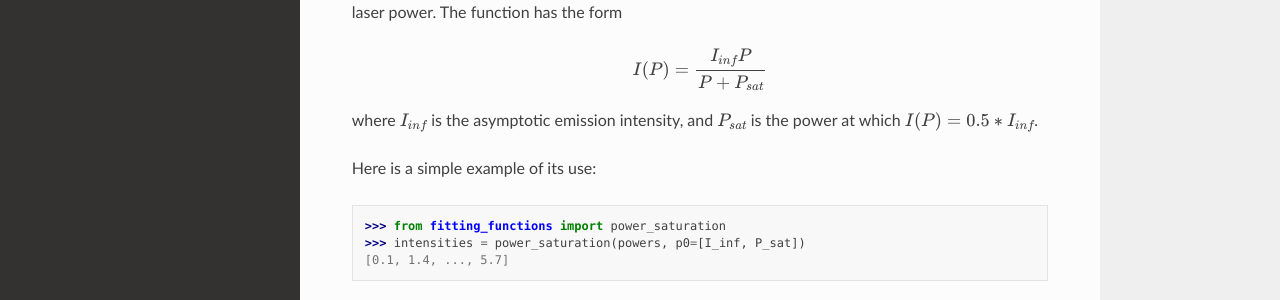
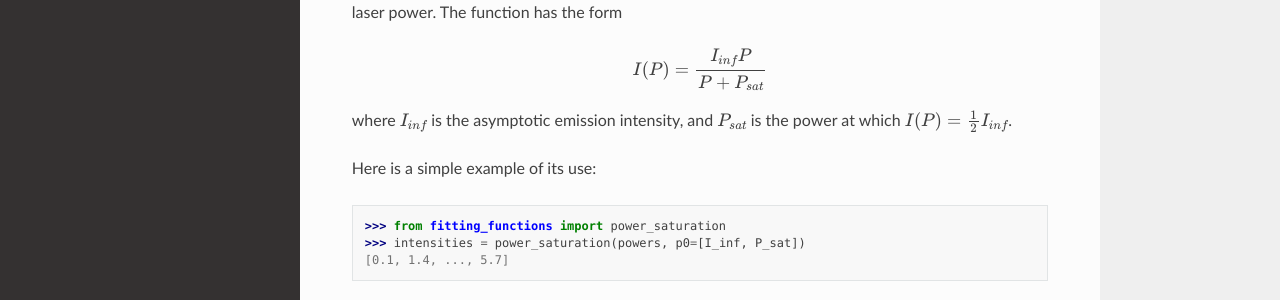
Before and after one commit to quantum-materials-group/QMG-wiki, a Sphinx documentation site: the page built from docs/source/usage.rst, in a window 1280 px wide. Shown: the part 412-712 px from the top of the page. Built offline with Sphinx 7.4.7 and the Read the Docs theme 2.0.0, drawn with Linux system fonts in a browser that asks for light colours.

Commit message:
Update usage.rst

```diff
--- a/docs/source/usage.rst
+++ b/docs/source/usage.rst
@@ -16,7 +16,7 @@ increasing excitation laser power. The function has the form
            I(P) = \frac{I_{inf}  P} {P + P_{sat}}
 
 where :math:`I_{inf}` is the asymptotic emission intensity, and :math:`P_{sat}` is
-the power at which :math:`I(P) = 0.5*I_{inf}`.
+the power at which :math:`I(P) = \frac{1}{2} I_{inf}`.
 
 Here is a simple example of its use:
 
```
